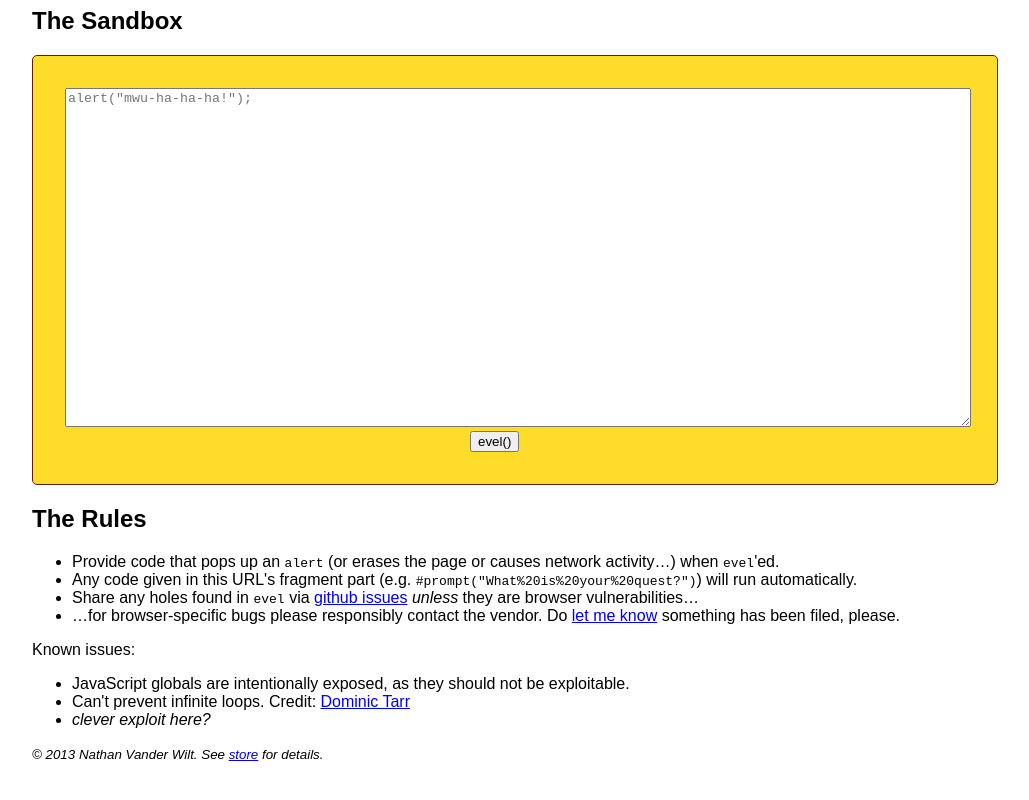
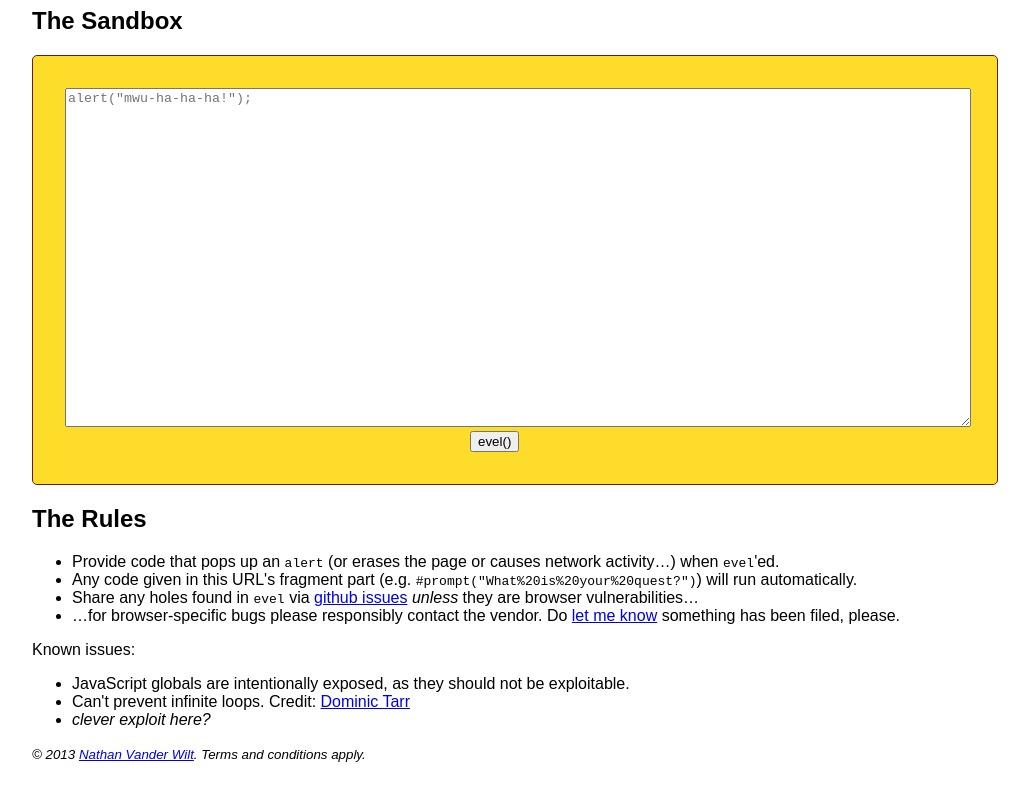
Before and after one commit to natevw/evel, a plain HTML site: page challenge.html in a window 1280 px wide. Shown: the part 362-1162 px from the top of the page, without its empty margins (8-1037 px from the left). Drawn offline with Linux system fonts and the light colour scheme.

Commit message:
make footer slightly less nonsensical

```diff
--- a/challenge.html
+++ b/challenge.html
@@ -92,7 +92,7 @@ Known issues:
 
 </script>
 
-<small>© 2013 Nathan Vander Wilt. See <a href="http://exts.ch/">store</a> for details.</small>
+<small>© 2013 <a href="http://exts.ch/">Nathan Vander Wilt</a>. Terms and conditions apply.</small>
 
 </body>
 </html>
```
